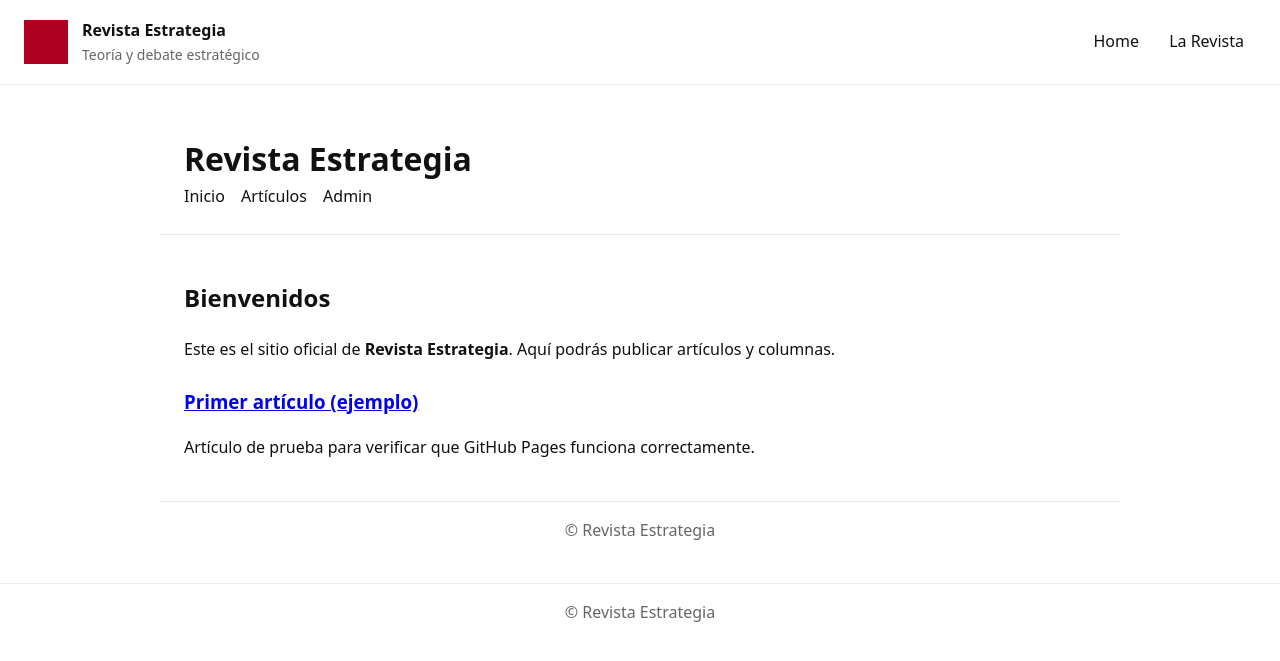
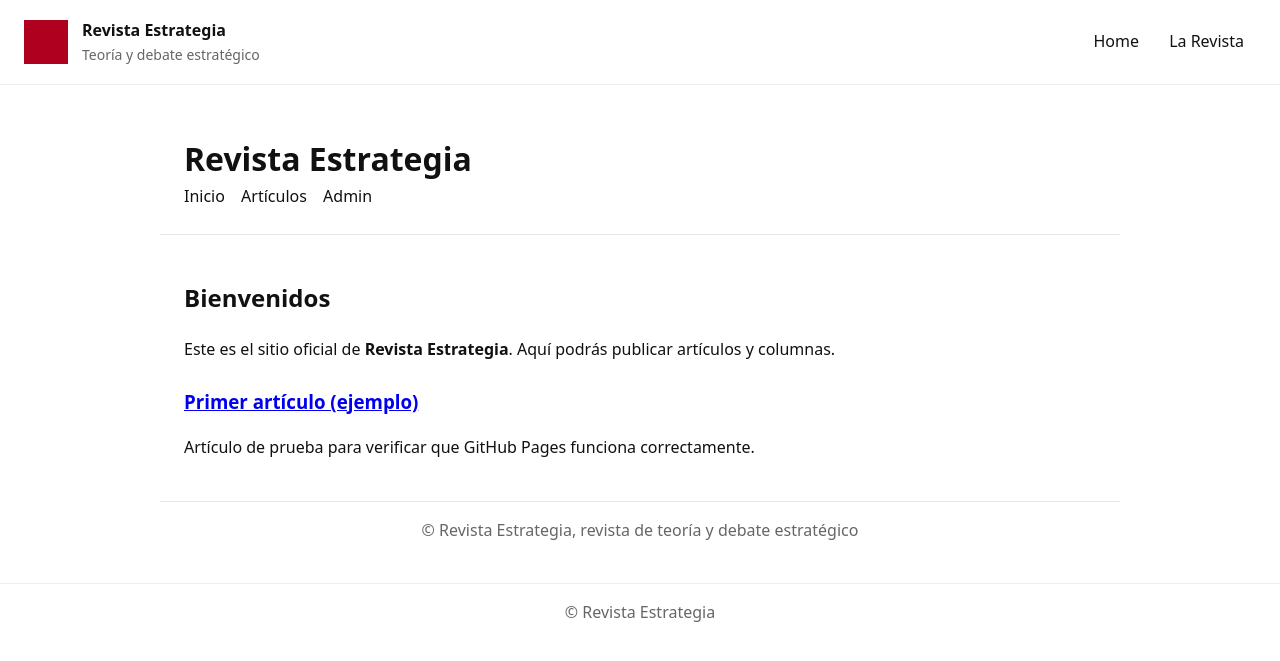
Before and after one commit to 6thr5r4fqd-dotcom/6thr5r4fqd-dotcom.github.io, a Jekyll site: the page built from index.html, in a window 1280 px wide. Shown: the top 661 px of the page. Built offline with Jekyll 4.4.1, drawn with Linux system fonts in a browser that asks for light colours.

Commit message:
Update index.html

```diff
--- a/index.html
+++ b/index.html
@@ -39,7 +39,7 @@ title: Revista Estrategia
     </div>
   </main>
   <footer>
-    © Revista Estrategia
+    © Revista Estrategia, revista de teoría y debate estratégico
   </footer>
 </body>
 </html>
```
Also changed, not shown: other parts of index.html (+1 -1 lines).
